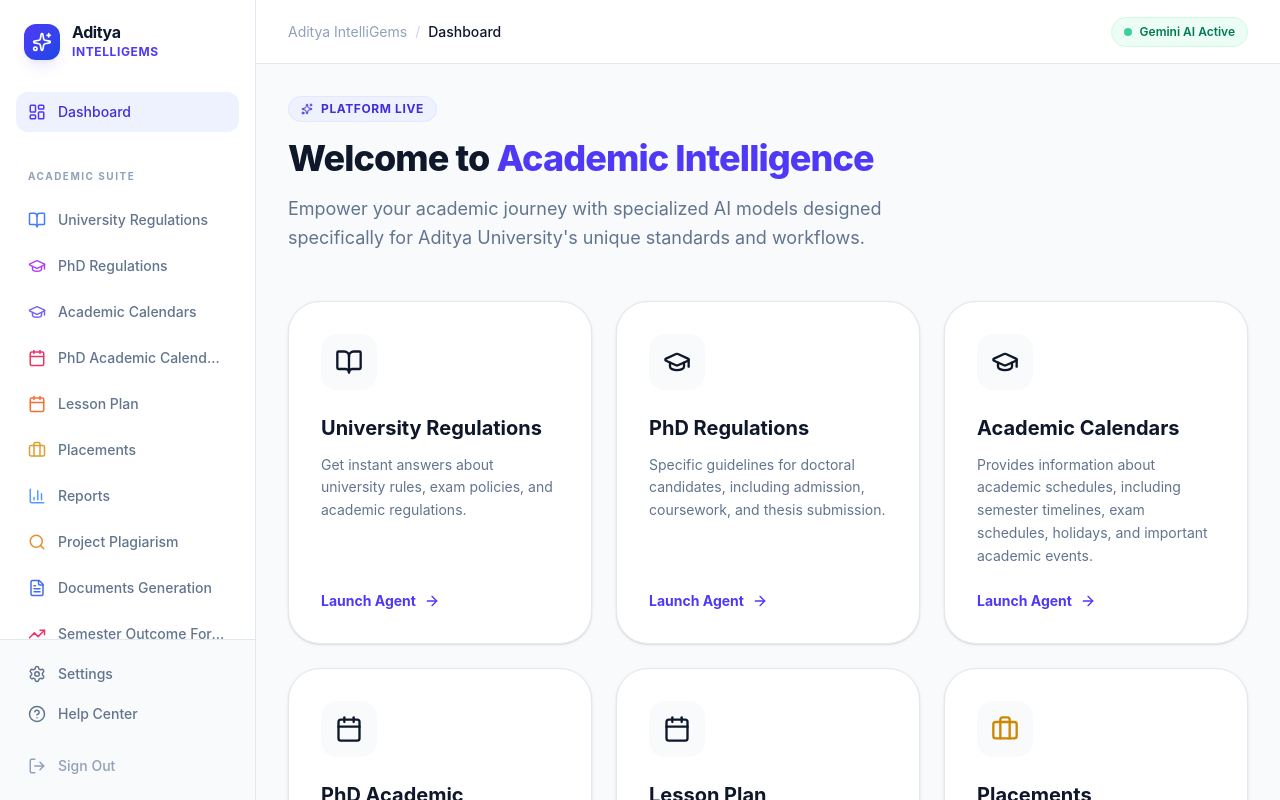
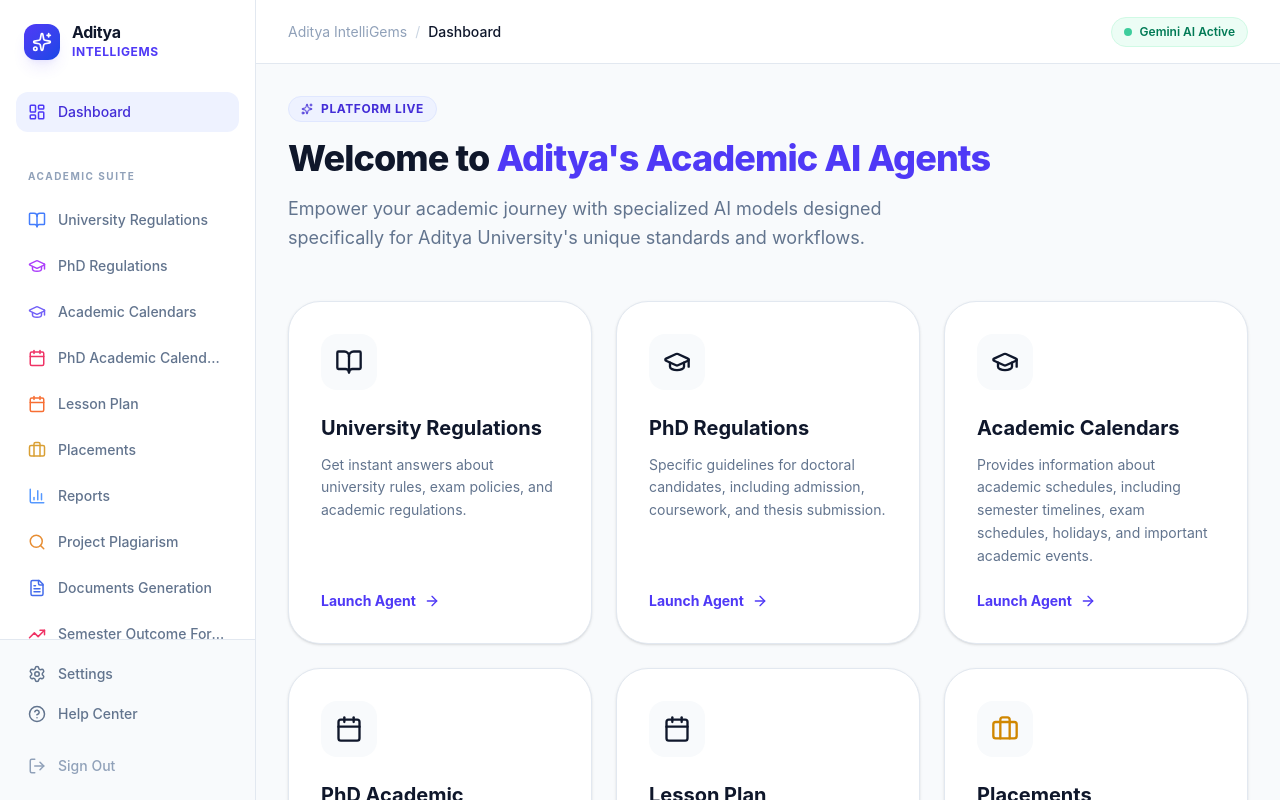
Before and after one commit to provcac-droid/Aditya-Intelligents, a React (Vite) app: page / in a window 1280 px wide. Built offline with nearby package versions, Linux system fonts and the light colour scheme; no server answers.

Commit message:
feat: Update dashboard welcome message
Refine the main dashboard heading to more accurately reflect the application's rebranding to "Aditya's Academic AI Agents" and its core functionality.

```diff
--- a/src/components/Dashboard.tsx
+++ b/src/components/Dashboard.tsx
@@ -22,7 +22,7 @@ export const Dashboard: React.FC<DashboardProps> = ({ onSelectGem }) => {
           Platform Live
         </div>
         <h1 className="text-4xl font-extrabold text-slate-900 tracking-tight mb-4">
-          Welcome to <span className="text-indigo-600">Academic Intelligence</span>
+          Welcome to <span className="text-indigo-600">Aditya's Academic AI Agents</span>
         </h1>
         <p className="text-slate-500 text-lg leading-relaxed max-w-2xl">
           Empower your academic journey with specialized AI models designed specifically for Aditya University's unique standards and workflows.
```
